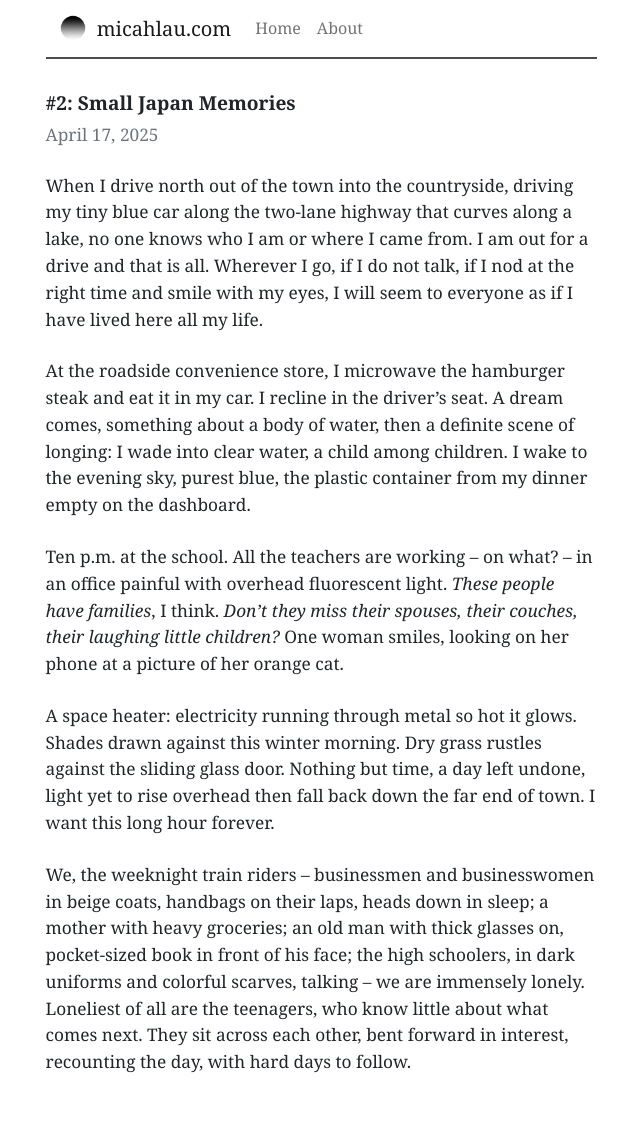
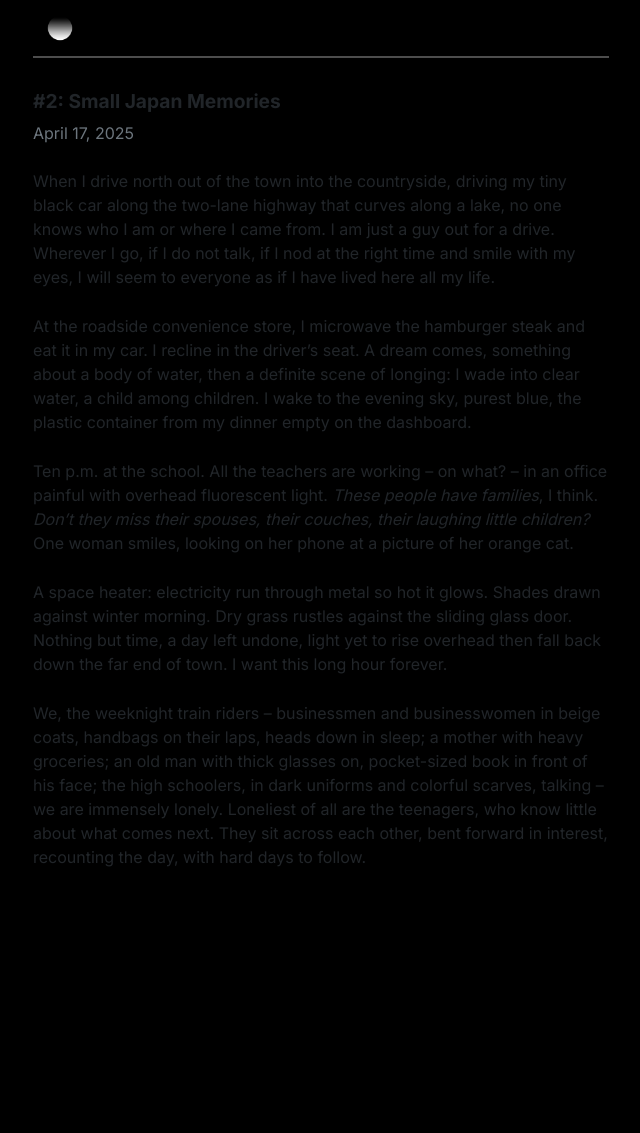
Before and after one commit to micahlau/micahlau.github.io, a Jekyll site: the page built from _posts/2025-04-17-small-japan-memories.md, in a window 1280 px wide. Shown: the whole page, without its empty margins (319-959 px from the left). Built offline with Jekyll 4.4.1, drawn with Linux system fonts in a browser that asks for light colours; after the commit the page ends 926 px from its top, so only the background shows below that.

Commit message:
CSS changes and small post edits

```diff
--- a/_posts/2025-04-17-small-japan-memories.md
+++ b/_posts/2025-04-17-small-japan-memories.md
@@ -3,12 +3,12 @@ layout: post
 title: "#2: Small Japan Memories"
 ---
 
-When I drive north out of the town into the countryside, driving my tiny blue car along the two-lane highway that curves along a lake, no one knows who I am or where I came from. I am out for a drive and that is all. Wherever I go, if I do not talk, if I nod at the right time and smile with my eyes, I will seem to everyone as if I have lived here all my life.
+When I drive north out of the town into the countryside, driving my tiny black car along the two-lane highway that curves along a lake, no one knows who I am or where I came from. I am just a guy out for a drive. Wherever I go, if I do not talk, if I nod at the right time and smile with my eyes, I will seem to everyone as if I have lived here all my life.
 
 At the roadside convenience store, I microwave the hamburger steak and eat it in my car. I recline in the driver's seat. A dream comes, something about a body of water, then a definite scene of longing: I wade into clear water, a child among children. I wake to the evening sky, purest blue, the plastic container from my dinner empty on the dashboard.
 
 Ten p.m. at the school. All the teachers are working -- on what? -- in an office painful with overhead fluorescent light. *These people have families*, I think. *Don't they miss their spouses, their couches, their laughing little children?* One woman smiles, looking on her phone at a picture of her orange cat.
 
-A space heater: electricity running through metal so hot it glows. Shades drawn against this winter morning. Dry grass rustles against the sliding glass door. Nothing but time, a day left undone, light yet to rise overhead then fall back down the far end of town. I want this long hour forever.
+A space heater: electricity run through metal so hot it glows. Shades drawn against winter morning. Dry grass rustles against the sliding glass door. Nothing but time, a day left undone, light yet to rise overhead then fall back down the far end of town. I want this long hour forever.
 
 We, the weeknight train riders -- businessmen and businesswomen in beige coats, handbags on their laps, heads down in sleep; a mother with heavy groceries; an old man with thick glasses on, pocket-sized book in front of his face; the high schoolers, in dark uniforms and colorful scarves, talking -- we are immensely lonely. Loneliest of all are the teenagers, who know little about what comes next. They sit across each other, bent forward in interest, recounting the day, with hard days to follow.
--- a/_sass/main.scss
+++ b/_sass/main.scss
@@ -1,9 +1,11 @@
+@import url('https://fonts.googleapis.com/css2?family=Inter:wght@400;500;600;700&display=swap');
+
 .container, .container-lg, .container-md, .container-sm, .container-xl, .container-xxl {
-  max-width: 575px;
+  max-width: 600px;
 }
 
 .fs-4 {
-  font-size: 1.08em !important;
+  font-size: 1em !important;
 }
 
 .h1, h1, h2, h3 {
@@ -12,13 +14,14 @@
 }
 
 body {
-  font-family: Georgia, serif;
-  line-height: 1.55;
+  font-family: 'Inter', sans-serif;
+  line-height: 1.5;
+  background-color: black;
 }
 
 p {
   margin-bottom: 25px;
-  font-size: 1.08em !important;
+  font-size: 1em !important;
 }
 
 table {
@@ -40,6 +43,12 @@ img {
 img + em {
   display: block;
   text-align: center;
+}
+
+a {
+  color:#70A3F4;
+  hover:#70A3F4;
+  visited:#B786F5;
 }
 
 .footnotes {
```
Also changed, not shown: _posts/2025-04-14-not-my-first-post.md (+2 -2 lines).
